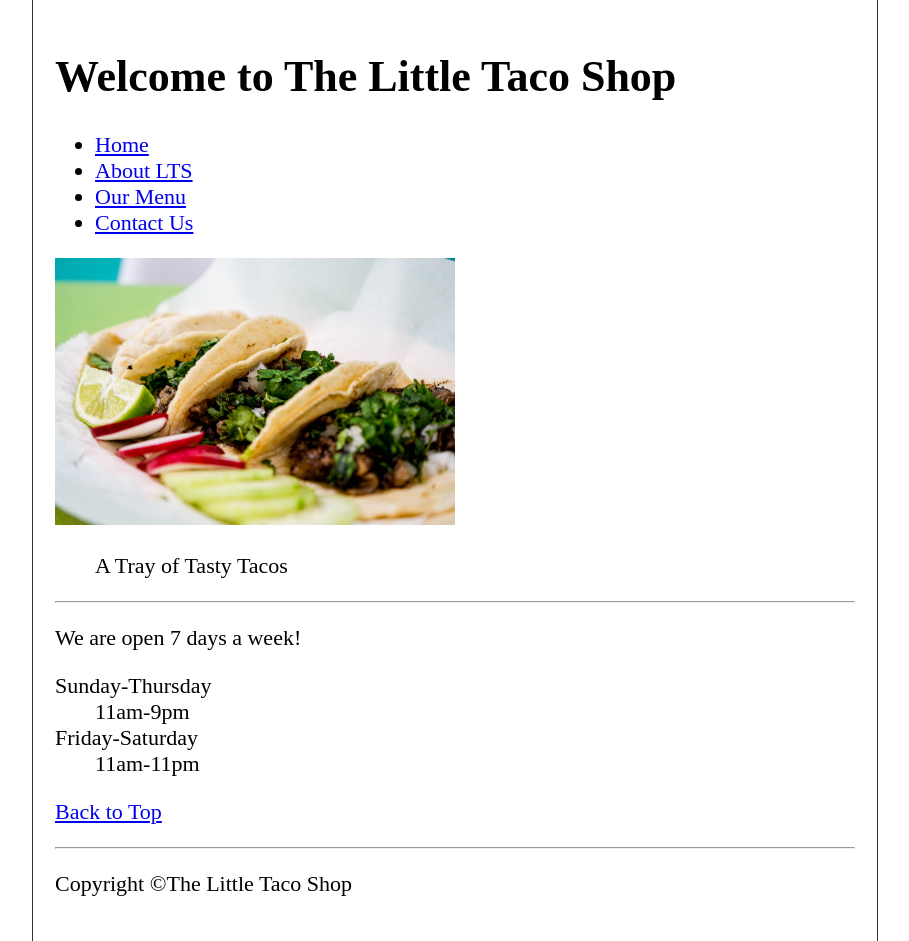
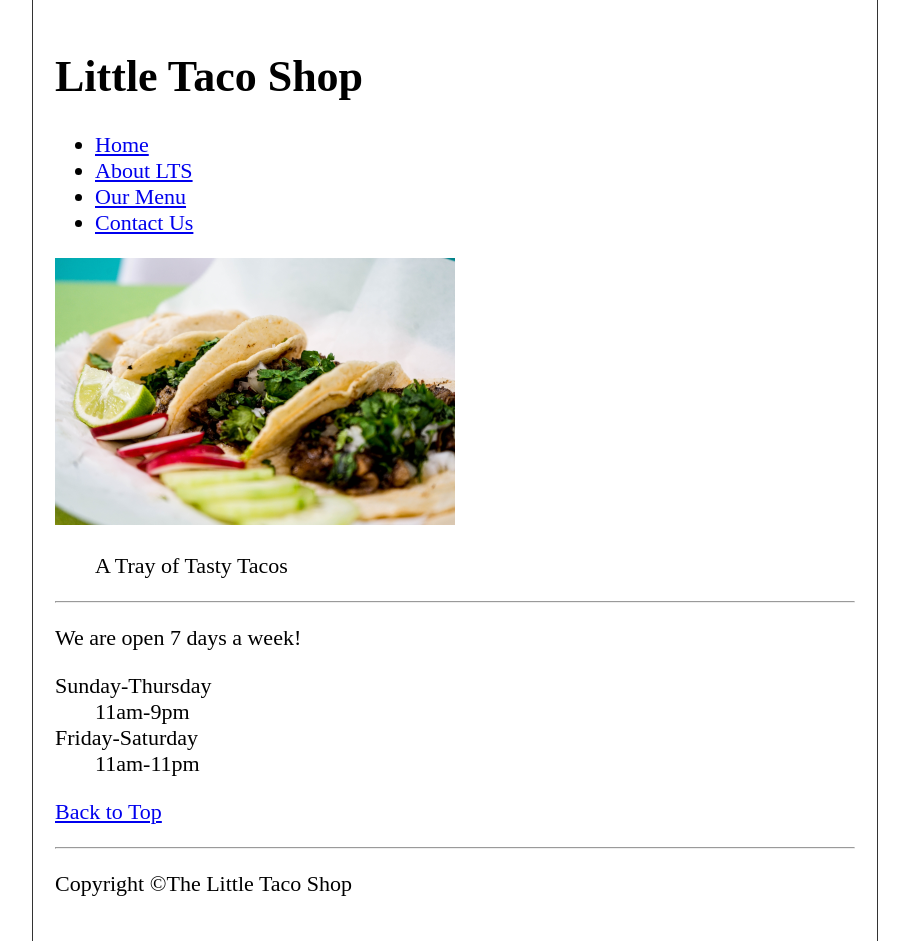
Before and after one commit to TotallyMoxie/HTML_TACO_PROJECT, a plain HTML site: page hours.html in a window 1280 px wide. Shown: the whole page, without its empty margins (185-1094 px from the left). Drawn offline with Linux system fonts and the light colour scheme.

Commit message:
got rid of 'welcome to the'

```diff
--- a/hours.html
+++ b/hours.html
@@ -10,7 +10,7 @@
   </head>
   <body>
     <header>
-      <h1>Welcome to The Little Taco Shop</h1>
+      <h1>Little Taco Shop</h1>
       <nav aria-label="primary_navigation">
         <ul>
           <li>
```
